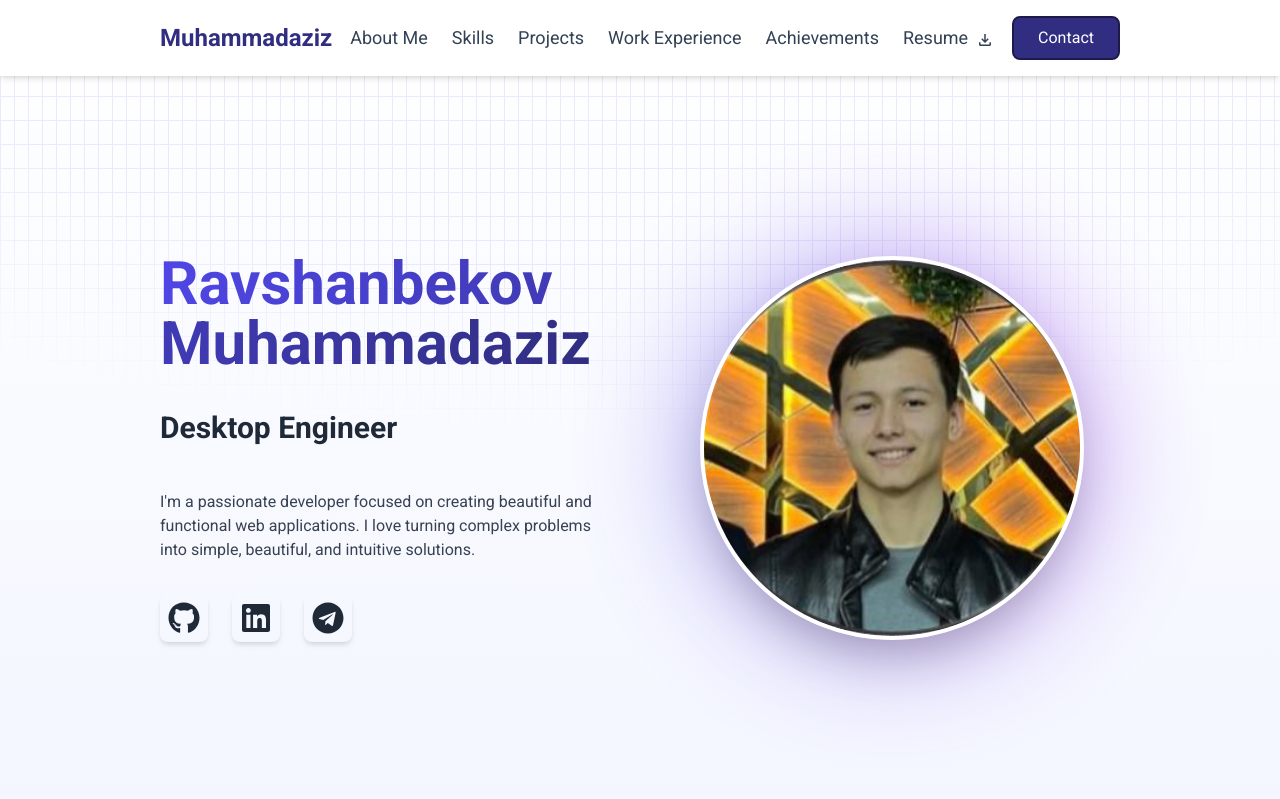
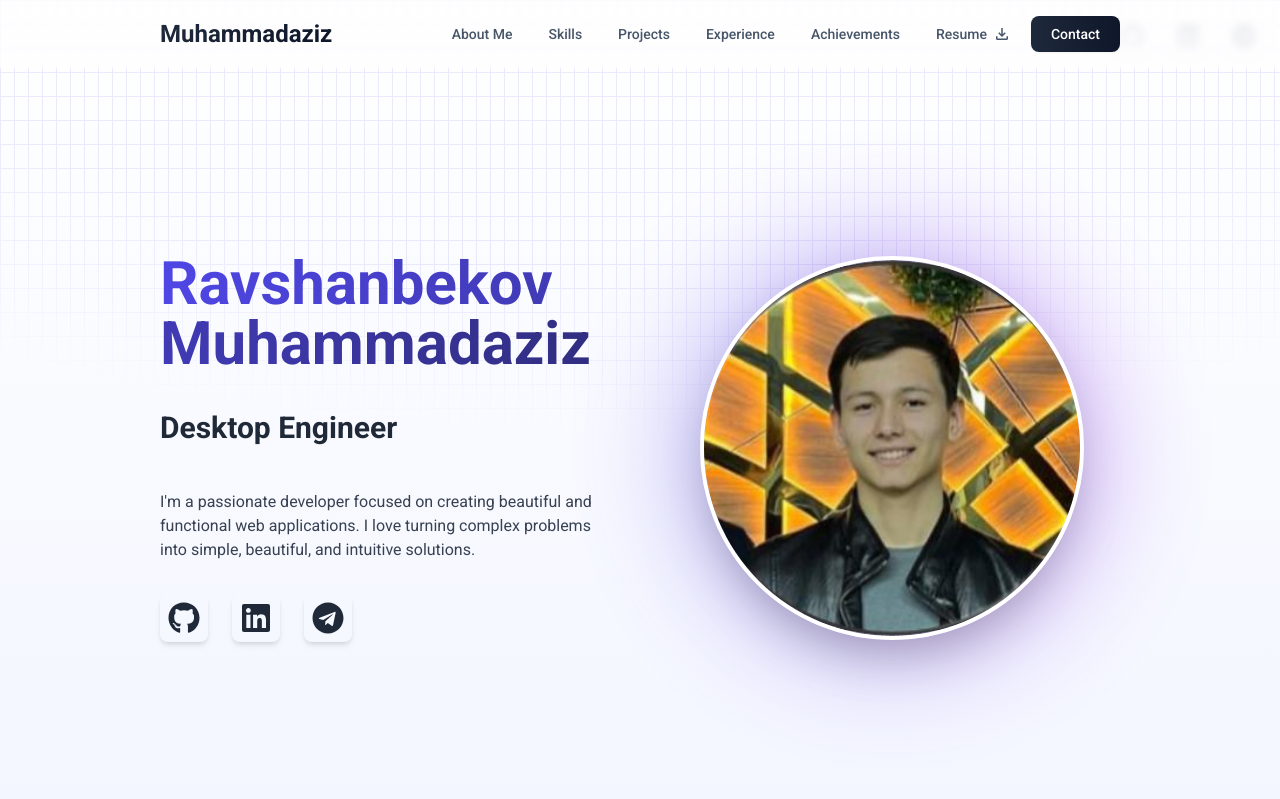
Before and after one commit to smuhammadaziz/portfolio, a React (Vite) app: page / in a window 1280 px wide. Shown: the top 799 px of the page. Built offline with nearby package versions, Linux system fonts and the light colour scheme.

Commit message:
add: adding new of header

```diff
--- a/src/components/header/header.jsx
+++ b/src/components/header/header.jsx
@@ -1,141 +1,178 @@
-import React, { useState } from "react";
+import React, { useState, useEffect } from "react";
 import { FaBars, FaTimes } from "react-icons/fa";
 import { MdOutlineFileDownload } from "react-icons/md";
+import { motion, AnimatePresence } from "framer-motion";
 
 import resume from "../../assets/Muhammadaziz's Resume.pdf";
 
 function Header() {
   const [nav, setNav] = useState(false);
+  const [scrolled, setScrolled] = useState(false);
+
+  useEffect(() => {
+    const handleScroll = () => {
+      setScrolled(window.scrollY > 20);
+    };
+    window.addEventListener("scroll", handleScroll);
+    return () => window.removeEventListener("scroll", handleScroll);
+  }, []);
 
   const handleNav = () => {
     setNav(!nav);
+    if (!nav) {
+      document.body.style.overflow = "hidden";
+    } else {
+      document.body.style.overflow = "unset";
+    }
   };
 
+  const menuItems = [
+    { href: "#about", label: "About Me" },
+    { href: "#skills", label: "Skills" },
+    { href: "#projects", label: "Projects" },
+    { href: "#experience", label: "Experience" },
+    { href: "#achieve", label: "Achievements" },
+  ];
+
   return (
-    <header className="fixed top-0 left-0 w-full bg-white shadow-md z-[800]">
-      <div className="container mx-auto px-6 md:px-40 flex justify-between items-center py-4">
+    <header
+      className={`fixed top-0 left-0 w-full z-[800] transition-all duration-300 ${
+        scrolled
+          ? "bg-white/80 backdrop-blur-lg shadow-lg"
+          : "bg-white/60 backdrop-blur-sm"
+      }`}
+    >
+      <div className="container mx-auto px-4 sm:px-6 md:px-40">
+        <div className="flex justify-between items-center py-4">
           {/* Logo */}
-        <a
+          <motion.a
             href="#"
-          className="text-xl lg:text-2xl font-bold text-indigo-900 hover:text-indigo-950">
+            initial={{ opacity: 0, x: -20 }}
+            animate={{ opacity: 1, x: 0 }}
+            className="text-xl lg:text-2xl font-bold bg-gradient-to-r from-slate-800 to-slate-900 bg-clip-text text-transparent hover:from-slate-900 hover:to-slate-800 transition-all duration-300"
+          >
             Muhammadaziz
-        </a>
+          </motion.a>
 
           {/* Desktop Menu */}
-        <ul className="hidden md:flex space-x-6">
-          <a
-            href="#about"
-            className="text-lg text-slate-700 hover:underline cursor-pointer">
-            About Me
-          </a>
-          <a
-            href="#skills"
-            className="text-lg text-slate-700 hover:underline cursor-pointer">
-            Skills
-          </a>
-          <a
-            href="#projects"
-            className="text-lg text-slate-700 hover:underline cursor-pointer">
-            Projects
-          </a>
-          <a
-            href="#experience"
-            className="text-lg text-slate-700 hover:underline cursor-pointer">
-            Work Experience
-          </a>
-          <a
-            href="#achieve"
-            className="text-lg text-slate-700 hover:underline cursor-pointer">
-            Achievements
-          </a>
-          <li>
-            <a
+          <nav className="hidden md:flex items-center space-x-1">
+            {menuItems.map((item, index) => (
+              <motion.a
+                key={item.href}
+                href={item.href}
+                initial={{ opacity: 0, y: -10 }}
+                animate={{ opacity: 1, y: 0 }}
+                transition={{ delay: index * 0.1 }}
+                className="relative px-4 py-2 text-slate-600 hover:text-slate-900 text-sm font-medium transition-colors duration-300 rounded-lg hover:bg-slate-100"
+              >
+                {item.label}
+              </motion.a>
+            ))}
+            <motion.a
+              initial={{ opacity: 0, y: -10 }}
+              animate={{ opacity: 1, y: 0 }}
+              transition={{ delay: 0.5 }}
               href={resume}
               target="_blank"
               rel="noopener noreferrer"
               download
-              className="flex items-center text-lg text-slate-700 hover:underline cursor-pointer">
-              Resume{" "}
-              <span className="ms-2 mt-1">
-                <MdOutlineFileDownload />
-              </span>
-            </a>
-          </li>
-        </ul>
+              className="px-4 py-2 text-slate-600 hover:text-slate-900 text-sm font-medium transition-colors duration-300 rounded-lg hover:bg-slate-100 flex items-center"
+            >
+              Resume
+              <MdOutlineFileDownload className="ml-1.5 text-lg" />
+            </motion.a>
+            <motion.a
+              initial={{ opacity: 0, scale: 0.9 }}
+              animate={{ opacity: 1, scale: 1 }}
+              transition={{ delay: 0.6 }}
+              href="#contact"
+              className="ml-2 px-5 py-2 text-sm font-medium text-white bg-gradient-to-r from-slate-800 to-slate-900 rounded-lg hover:from-slate-900 hover:to-slate-800 transition-all duration-300 shadow-sm hover:shadow"
+            >
+              Contact
+            </motion.a>
+          </nav>
 
-        <a
-          href="#contact"
-          className="hidden md:block border-2 border-indigo-950 bg-indigo-900 hover:bg-white hover:text-indigo-950 text-white rounded-lg px-6 py-2 transition-colors">
-          Contact
-        </a>
-
-        {/* Mobile Hamburger Icon */}
-        <div className="md:hidden z-30" onClick={handleNav}>
+          {/* Mobile Menu Button */}
+          <motion.button
+            initial={{ opacity: 0, scale: 0.9 }}
+            animate={{ opacity: 1, scale: 1 }}
+            onClick={handleNav}
+            className="md:hidden p-2 rounded-lg hover:bg-slate-100 transition-colors duration-300"
+          >
             {nav ? (
-            <FaTimes size={25} className="text-white" />
+              <FaTimes className="w-6 h-6 text-slate-900" />
             ) : (
-            <FaBars size={25} className="text-indigo-900" />
+              <FaBars className="w-6 h-6 text-slate-900" />
             )}
-        </div>
+          </motion.button>
 
           {/* Mobile Menu */}
-        <div
-          className={`fixed top-0 left-0 w-full h-screen bg-indigo-900 text-white flex flex-col items-center justify-center transform ${
-            nav ? "translate-x-0" : "-translate-x-full"
-          } transition-transform duration-300 ease-in-out z-20`}>
-          <ul className="space-y-8 text-center text-xl flex flex-col items-center justify-center">
-            <a
-              href="#about"
+          <AnimatePresence>
+            {nav && (
+              <motion.div
+                initial={{ opacity: 0, x: "100%" }}
+                animate={{ opacity: 1, x: 0 }}
+                exit={{ opacity: 0, x: "100%" }}
+                transition={{ type: "tween", duration: 0.3 }}
+                className="fixed inset-0 bg-white z-50 md:hidden"
+              >
+                <div className="flex flex-col h-full">
+                  <div className="flex justify-between items-center p-4 border-b">
+                    <span className="text-xl font-bold text-slate-900">Menu</span>
+                    <button
                       onClick={handleNav}
-              className="hover:underline cursor-pointer">
-              About Me
-            </a>
-            <a
-              href="#skills"
+                      className="p-2 rounded-lg hover:bg-slate-100 transition-colors duration-300"
+                    >
+                      <FaTimes className="w-6 h-6 text-slate-900" />
+                    </button>
+                  </div>
+                  <nav className="flex-1 overflow-y-auto p-4">
+                    <div className="space-y-2">
+                      {menuItems.map((item, index) => (
+                        <motion.a
+                          key={item.href}
+                          href={item.href}
                           onClick={handleNav}
-              className="hover:underline cursor-pointer">
-              Skills
-            </a>
-            <a
-              href="#projects"
-              onClick={handleNav}
-              className="hover:underline cursor-pointer">
-              Projects
-            </a>
-            <a
-              href="#experience"
-              onClick={handleNav}
-              className="hover:underline cursor-pointer">
-              Work Experience
-            </a>
-            <a
-              href="#achieve"
-              onClick={handleNav}
-              className="hover:underline cursor-pointer">
-              Achievements
-            </a>
-            <li
-              onClick={handleNav}
-              className="hover:underline cursor-pointer border-2 border-white bg-indigo-900 hover:bg-white hover:text-indigo-950 text-white rounded-lg px-10 py-2 flex">
-              <a
+                          initial={{ opacity: 0, x: -20 }}
+                          animate={{ opacity: 1, x: 0 }}
+                          transition={{ delay: index * 0.1 }}
+                          className="block px-4 py-3 text-slate-600 hover:text-slate-900 rounded-lg hover:bg-slate-100 transition-colors duration-300"
+                        >
+                          {item.label}
+                        </motion.a>
+                      ))}
+                    </div>
+                    <div className="mt-6 space-y-3">
+                      <motion.a
+                        initial={{ opacity: 0, x: -20 }}
+                        animate={{ opacity: 1, x: 0 }}
+                        transition={{ delay: 0.5 }}
                         href={resume}
                         target="_blank"
                         rel="noopener noreferrer"
                         download
-                className="flex items-center">
-                Resume{" "}
-                <span className="ms-2 mt-1">
-                  <MdOutlineFileDownload />
-                </span>
-              </a>
-            </li>
-            <a
+                        onClick={handleNav}
+                        className="flex items-center justify-center px-4 py-3 text-slate-600 hover:text-slate-900 rounded-lg hover:bg-slate-100 transition-colors duration-300"
+                      >
+                        Resume
+                        <MdOutlineFileDownload className="ml-1.5 text-lg" />
+                      </motion.a>
+                      <motion.a
+                        initial={{ opacity: 0, x: -20 }}
+                        animate={{ opacity: 1, x: 0 }}
+                        transition={{ delay: 0.6 }}
                         href="#contact"
                         onClick={handleNav}
-              className="hover:underline cursor-pointer border-2 border-white bg-indigo-900 hover:bg-white hover:text-indigo-950 text-white rounded-lg px-10 py-2 transition-colors">
+                        className="block text-center px-4 py-3 text-white bg-gradient-to-r from-slate-800 to-slate-900 rounded-lg hover:from-slate-900 hover:to-slate-800 transition-all duration-300"
+                      >
                         Contact
-            </a>
-          </ul>
+                      </motion.a>
+                    </div>
+                  </nav>
+                </div>
+              </motion.div>
+            )}
+          </AnimatePresence>
         </div>
       </div>
     </header>
```
Lines whose indentation alone changed are shown as unchanged.
